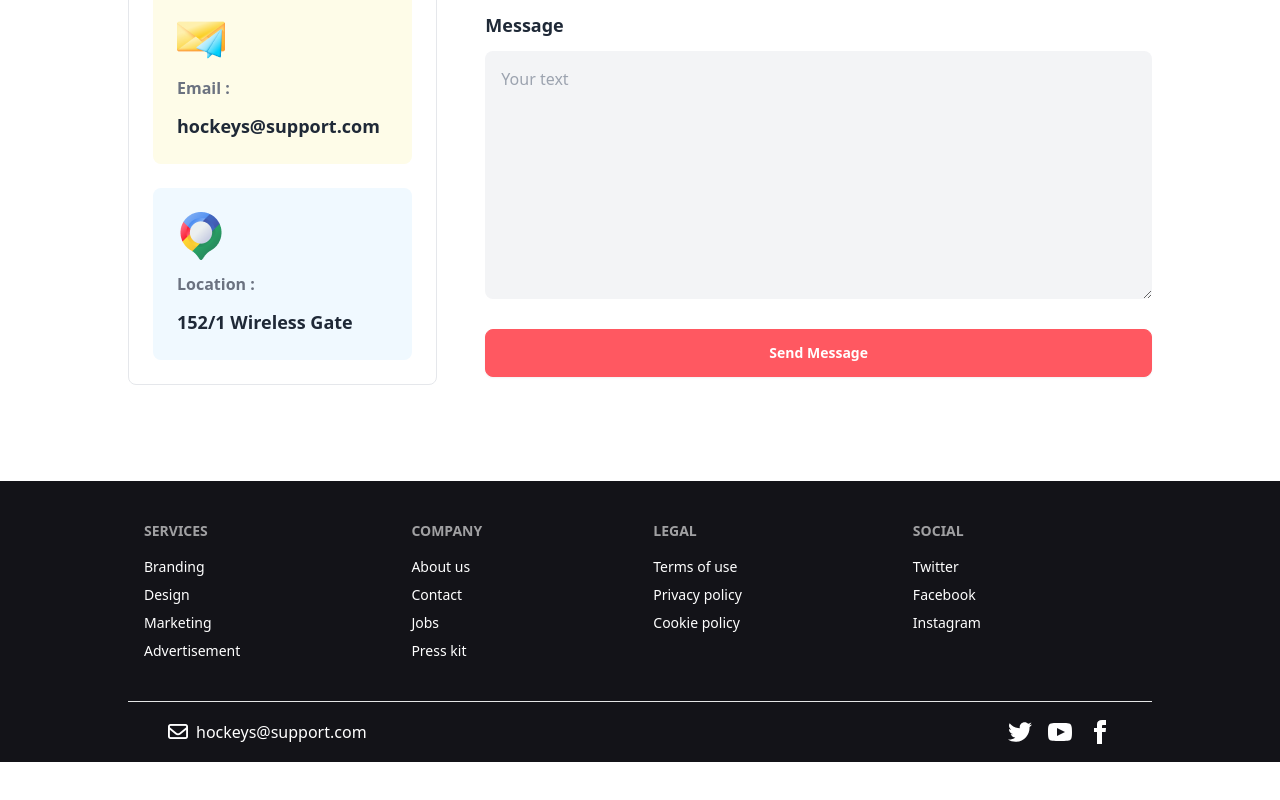
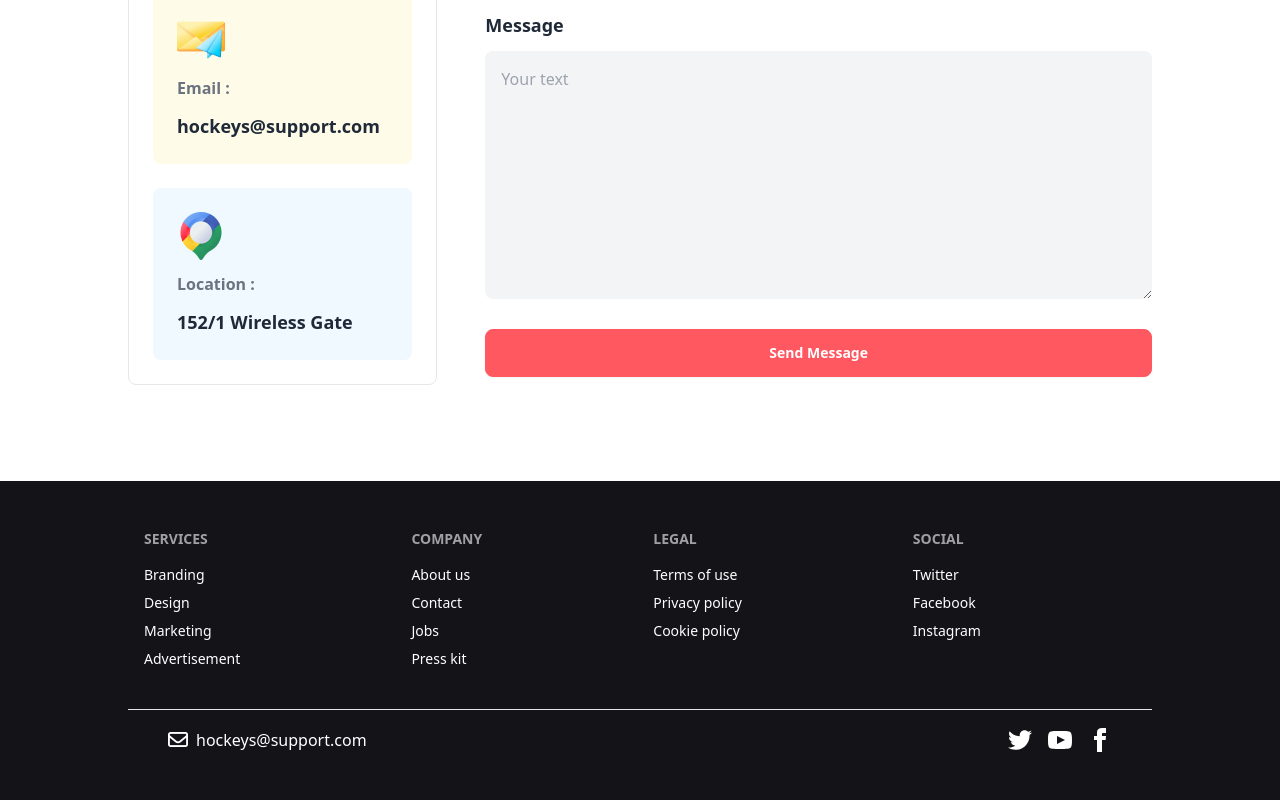
Before and after one commit to mitu058/Hokey-Zone, a plain HTML site: page index.html in a window 1280 px wide. Shown: the part 4731-5531 px from the top of the page. Before the commit the page ends 5493 px from the top, so only its background shows below. Drawn offline with nearby package versions, Linux system fonts and the light colour scheme.

Commit message:
modify second section

```diff
--- a/index.html
+++ b/index.html
@@ -607,7 +607,7 @@
 
 <div class="w-full px-4 bg-[#131318]">
 
-  <footer class="footer max-w-screen-lg mx-auto px-4  text-white  text-base-content p-10">
+  <footer class="footer pt-12 max-w-screen-lg mx-auto px-4  text-white  text-base-content p-10">
     <nav>
       <h6 class="footer-title">Services</h6>
       <a class="link link-hover">Branding</a>
@@ -638,7 +638,7 @@
 
   </footer>
   <!-- 2nd-footer -->
-  <footer class="footer  max-w-screen-lg mx-auto px-4  text-white border-base-300 border-t lg:px-10 py-4">
+  <footer class="footer pb-12   max-w-screen-lg mx-auto px-4  text-white border-base-300 border-t lg:px-10 py-4">
     <aside class="grid-flow-col items-center">
 
       <i class="fa-regular fa-envelope text-xl"></i>
```
